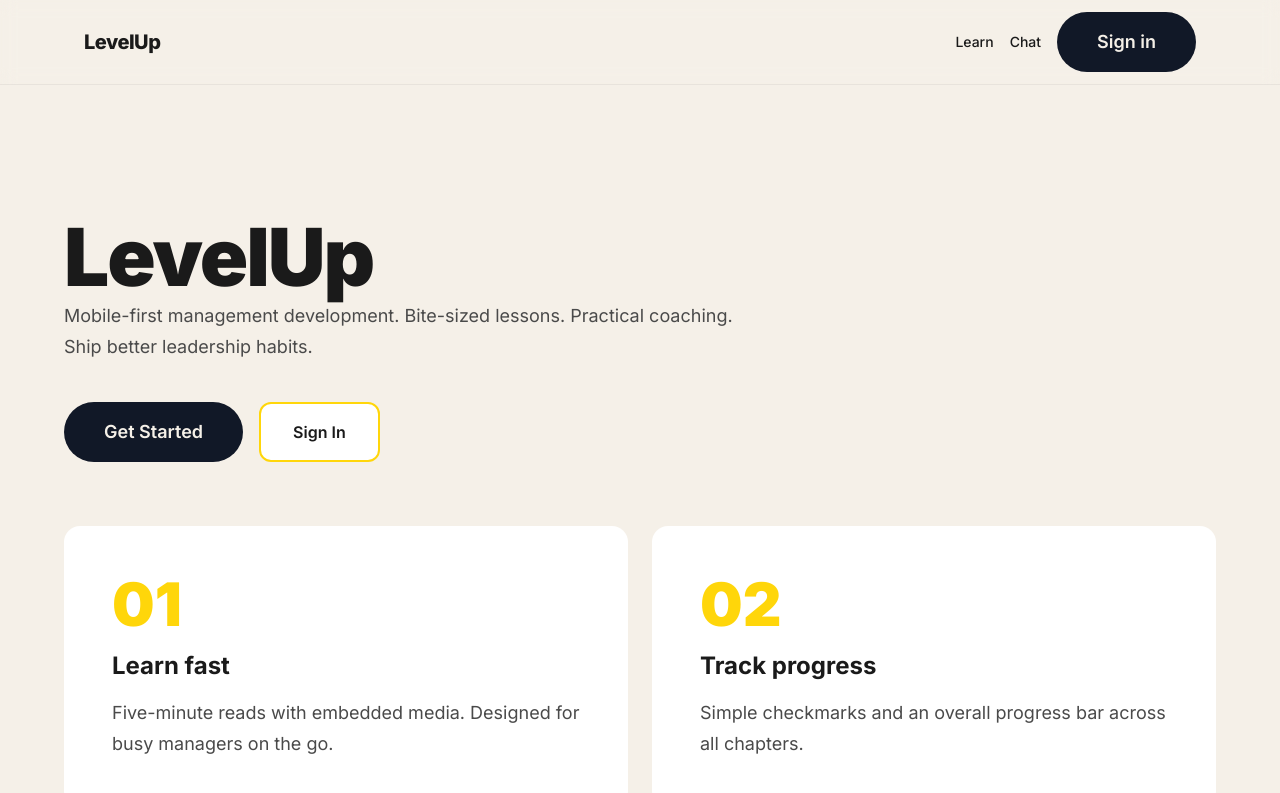
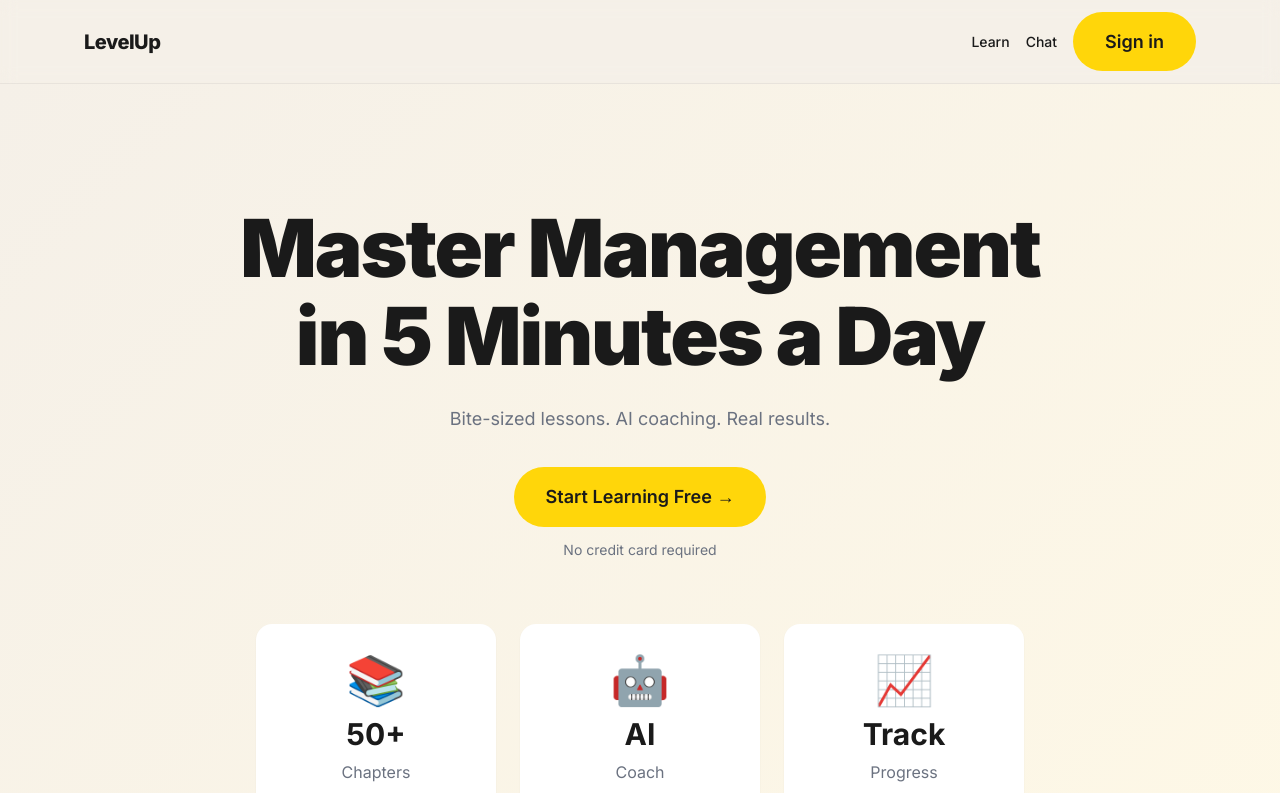
Before and after one commit to Coda1977/Levelup5, a Next.js app: page / in a window 1280 px wide. Shown: the top 793 px of the page. Built offline with nearby package versions, Linux system fonts and the light colour scheme; no server answers.

Commit message:
feat(design): implement Phase 1 of design system v2.0

```diff
--- a/src/app/globals.css
+++ b/src/app/globals.css
@@ -2,19 +2,107 @@
 @tailwind components;
 @tailwind utilities;
 
-/* Design Tokens */
+/* ============================================
+   DESIGN TOKENS v2.0
+   Based on docs/DESIGN.md
+   ============================================ */
+
 :root {
-  --bg-primary: #F5F0E8;
-  --text-primary: #1A1A1A;
-  --accent-yellow: #FFD60A;
+  /* Colors */
+  --bg-primary: #f5f0e8;
+  --text-primary: #1a1a1a;
+  --accent-yellow: #ffd60a;
   --accent-blue: #003566;
-  --text-secondary: #4A4A4A;
-  --white: #FFFFFF;
-  --font-sans: var(--font-sans, ui-sans-serif, system-ui, -apple-system, Segoe UI, Roboto, Ubuntu, Cantarell, Noto Sans, Helvetica Neue, Arial, "Apple Color Emoji", "Segoe UI Emoji");
+  --text-secondary: #6b7280;
+  --white: #ffffff;
+  --success-green: #10b981;
+  --error-red: #ef4444;
+
+  /* Gradients */
+  --gradient-hero: linear-gradient(135deg, #f5f0e8 0%, #fff9e6 100%);
+  --gradient-card: linear-gradient(180deg, #ffffff 0%, #fafafa 100%);
+
+  /* Typography */
+  --font-sans: ui-sans-serif, system-ui, -apple-system, Segoe UI, Roboto, Ubuntu,
+    Cantarell, Noto Sans, sans-serif;
+
+  /* Font Sizes */
+  --text-hero: clamp(48px, 8vw, 80px);
+  --text-h1: clamp(40px, 6vw, 64px);
+  --text-h2: clamp(32px, 5vw, 48px);
+  --text-h3: clamp(24px, 4vw, 32px);
+  --text-body: 18px;
+  --text-small: 16px;
+  --text-tiny: 14px;
+
+  /* Font Weights */
+  --weight-black: 900;
+  --weight-bold: 700;
+  --weight-semibold: 600;
+  --weight-regular: 400;
+
+  /* Line Heights */
+  --leading-tight: 1.1;
+  --leading-normal: 1.5;
+  --leading-relaxed: 1.7;
+
+  /* Letter Spacing */
+  --tracking-tight: -2px;
+  --tracking-normal: 0;
+
+  /* Spacing (4px base unit) */
+  --space-1: 4px;
+  --space-2: 8px;
+  --space-3: 12px;
+  --space-4: 16px;
+  --space-5: 20px;
+  --space-6: 24px;
+  --space-8: 32px;
+  --space-10: 40px;
+  --space-12: 48px;
+  --space-16: 64px;
+  --space-20: 80px;
+  --space-24: 96px;
+  --space-32: 128px;
+
+  /* Section Padding */
+  --section-padding-mobile: 60px;
+  --section-padding-desktop: 120px;
+
+  /* Card Padding */
+  --card-padding: 32px;
+
+  /* Gaps */
+  --gap-small: 16px;
+  --gap-medium: 24px;
+  --gap-large: 32px;
+
+  /* Border Radius */
+  --radius-sm: 8px;
+  --radius-md: 12px;
+  --radius-lg: 16px;
+  --radius-xl: 24px;
+  --radius-full: 9999px;
+
+  /* Shadows */
+  --shadow-sm: 0 1px 2px 0 rgba(0, 0, 0, 0.05);
+  --shadow-md: 0 4px 6px -1px rgba(0, 0, 0, 0.1);
+  --shadow-lg: 0 10px 15px -3px rgba(0, 0, 0, 0.1);
+  --shadow-xl: 0 20px 25px -5px rgba(0, 0, 0, 0.1);
+
+  /* Transitions */
+  --transition-fast: 150ms ease-out;
+  --transition-base: 200ms ease-out;
+  --transition-slow: 300ms ease-out;
 }
 
-/* Base */
-html, body, #__next {
+/* ============================================
+   BASE STYLES
+   ============================================ */
+
+html,
+body,
+#__next {
   height: 100%;
 }
 
@@ -29,91 +117,317 @@ body {
   -moz-osx-font-smoothing: grayscale;
 }
 
-/* Typography */
+/* ============================================
+   TYPOGRAPHY CLASSES
+   ============================================ */
+
 .h1-hero {
-  font-size: clamp(48px, 8vw, 80px);
-  font-weight: 900;
-  letter-spacing: -2px;
-  line-height: 1.1;
+  font-size: var(--text-hero);
+  font-weight: var(--weight-black);
+  letter-spacing: var(--tracking-tight);
+  line-height: var(--leading-tight);
+}
+
+.h1-page {
+  font-size: var(--text-h1);
+  font-weight: var(--weight-black);
+  letter-spacing: var(--tracking-tight);
+  line-height: var(--leading-tight);
 }
 
 .h2-section {
-  font-size: clamp(32px, 5vw, 48px);
-  font-weight: 700;
+  font-size: var(--text-h2);
+  font-weight: var(--weight-bold);
   letter-spacing: -1px;
+  line-height: var(--leading-normal);
+}
+
+.h3-card {
+  font-size: var(--text-h3);
+  font-weight: var(--weight-semibold);
+  line-height: var(--leading-normal);
 }
 
 .text-body {
-  font-size: 18px;
-  font-weight: 400;
-  line-height: 1.7;
+  font-size: var(--text-body);
+  font-weight: var(--weight-regular);
+  line-height: var(--leading-relaxed);
   color: var(--text-secondary);
 }
 
 .text-small {
-  font-size: 16px;
-  line-height: 1.6;
+  font-size: var(--text-small);
+  line-height: var(--leading-normal);
 }
 
-/* Layout helpers */
+.text-tiny {
+  font-size: var(--text-tiny);
+  line-height: var(--leading-normal);
+  color: var(--text-secondary);
+}
+
+/* ============================================
+   LAYOUT HELPERS
+   ============================================ */
+
 .section-container {
-  padding-top: 5rem; /* 80px */
-  padding-bottom: 5rem;
-  padding-left: 1.25rem;
-  padding-right: 1.25rem;
+  padding-top: var(--section-padding-mobile);
+  padding-bottom: var(--section-padding-mobile);
+  padding-left: var(--space-5);
+  padding-right: var(--space-5);
 }
 
 @media (min-width: 768px) {
   .section-container {
-    padding-top: 8rem; /* 128px */
-    padding-bottom: 8rem;
-    padding-left: 2.5rem;
-    padding-right: 2.5rem;
+    padding-top: var(--section-padding-desktop);
+    padding-bottom: var(--section-padding-desktop);
+    padding-left: var(--space-10);
+    padding-right: var(--space-10);
   }
 }
 
 .container-max {
-  max-width: 72rem; /* ~1152px */
+  max-width: 72rem; /* 1152px */
   margin-left: auto;
   margin-right: auto;
 }
 
-/* Components (align with design rules) */
+/* ============================================
+   BUTTON COMPONENTS
+   ============================================ */
+
 .btn-primary {
-  @apply bg-gray-900 text-[var(--bg-primary)] px-10 py-4 rounded-full font-semibold text-lg transition-all duration-300;
+  background: var(--accent-yellow);
+  color: var(--text-primary);
+  padding: var(--space-4) var(--space-8);
+  border-radius: var(--radius-full);
+  font-weight: var(--weight-semibold);
+  font-size: var(--text-body);
+  transition: transform var(--transition-base), box-shadow var(--transition-base);
+  display: inline-flex;
+  align-items: center;
+  justify-content: center;
+  border: none;
+  cursor: pointer;
 }
 
 .btn-primary:hover {
-  @apply -translate-y-1 shadow-lg;
+  transform: translateY(-2px);
+  box-shadow: var(--shadow-lg);
 }
 
-/* Feature Card */
+.btn-primary:active {
+  transform: scale(0.98);
+}
+
+.btn-secondary {
+  background: var(--white);
+  color: var(--text-primary);
+  border: 2px solid var(--accent-yellow);
+  padding: var(--space-4) var(--space-8);
+  border-radius: var(--radius-full);
+  font-weight: var(--weight-semibold);
+  font-size: var(--text-body);
+  transition: background var(--transition-base);
+  display: inline-flex;
+  align-items: center;
+  justify-content: center;
+  cursor: pointer;
+}
+
+.btn-secondary:hover {
+  background: var(--bg-primary);
+}
+
+/* ============================================
+   CARD COMPONENTS
+   ============================================ */
+
 .card-feature {
-  @apply bg-white p-12 rounded-2xl transition-all duration-300;
+  background: var(--white);
+  padding: var(--card-padding);
+  border-radius: var(--radius-lg);
+  box-shadow: var(--shadow-sm);
+  transition: all var(--transition-base);
 }
-.card-feature:hover { @apply -translate-y-2 shadow-xl; }
 
-/* Animations */
+.card-feature:hover {
+  transform: translateY(-4px);
+  box-shadow: var(--shadow-xl);
+}
+
+.card-continue {
+  background: var(--gradient-card);
+  padding: var(--space-8);
+  border-radius: var(--radius-xl);
+  border: 2px solid var(--accent-yellow);
+  box-shadow: var(--shadow-lg);
+}
+
+/* ============================================
+   PROGRESS COMPONENTS
+   ============================================ */
+
+.progress-bar {
+  width: 100%;
+  height: 12px;
+  background: #e5e7eb;
+  border-radius: var(--radius-full);
+  overflow: hidden;
+}
+
+.progress-fill {
+  height: 100%;
+  background: var(--success-green);
+  border-radius: var(--radius-full);
+  transition: width 500ms cubic-bezier(0.4, 0, 0.2, 1);
+}
+
+.badge-complete {
+  width: 32px;
+  height: 32px;
+  background: var(--success-green);
+  color: var(--white);
+  border-radius: var(--radius-full);
+  display: flex;
+  align-items: center;
+  justify-content: center;
+  font-weight: var(--weight-bold);
+  animation: fadeIn 300ms ease-out;
+}
+
+/* ============================================
+   CHAT COMPONENTS
+   ============================================ */
+
+.message-user {
+  background: var(--accent-yellow);
+  color: var(--text-primary);
+  padding: var(--space-4) var(--space-6);
+  border-radius: var(--radius-lg) var(--radius-lg) 0 var(--radius-lg);
+  max-width: 70%;
+  margin-left: auto;
+  animation: slideUp 200ms ease-out;
+}
+
+.message-ai {
+  background: var(--white);
+  color: var(--text-primary);
+  padding: var(--space-4) var(--space-6);
+  border-radius: var(--radius-lg) var(--radius-lg) var(--radius-lg) 0;
+  max-width: 70%;
+  box-shadow: var(--shadow-sm);
+  animation: slideUp 200ms ease-out;
+}
+
+.typing-indicator {
+  display: flex;
+  gap: 4px;
+  padding: var(--space-4);
+}
+
+.typing-dot {
+  width: 8px;
+  height: 8px;
+  background: var(--text-secondary);
+  border-radius: 50%;
+  animation: bounce 1.4s infinite ease-in-out;
+}
+
+.typing-dot:nth-child(1) {
+  animation-delay: -0.32s;
+}
+.typing-dot:nth-child(2) {
+  animation-delay: -0.16s;
+}
+
+/* ============================================
+   ANIMATIONS
+   ============================================ */
+
 @keyframes fadeIn {
-  from { opacity: 0; transform: translateY(20px); }
-  to { opacity: 1; transform: translateY(0); }
+  from {
+    opacity: 0;
+    transform: translateY(20px);
+  }
+  to {
+    opacity: 1;
+    transform: translateY(0);
+  }
 }
-.fade-in { animation: fadeIn 0.6s ease-out; }
 
-/* Accessibility: focus styles */
+@keyframes slideUp {
+  from {
+    opacity: 0;
+    transform: translateY(10px);
+  }
+  to {
+    opacity: 1;
+    transform: translateY(0);
+  }
+}
+
+@keyframes bounce {
+  0%,
+  80%,
+  100% {
+    transform: scale(0);
+  }
+  40% {
+    transform: scale(1);
+  }
+}
+
+@keyframes pulse {
+  0%,
+  100% {
+    opacity: 1;
+  }
+  50% {
+    opacity: 0.5;
+  }
+}
+
+.fade-in {
+  animation: fadeIn 0.6s ease-out;
+}
+
+.btn-loading {
+  animation: pulse 1.5s infinite;
+}
+
+/* ============================================
+   ACCESSIBILITY
+   ============================================ */
+
 :focus-visible {
   outline: 2px solid var(--accent-yellow);
   outline-offset: 2px;
+  border-radius: var(--radius-sm);
 }
 
-/* Iframe Embeds */
+/* Respect user's motion preferences */
+@media (prefers-reduced-motion: reduce) {
+  *,
+  *::before,
+  *::after {
+    animation-duration: 0.01ms !important;
+    animation-iteration-count: 1 !important;
+    transition-duration: 0.01ms !important;
+  }
+}
+
+/* ============================================
+   IFRAME EMBEDS
+   ============================================ */
+
 .iframe-wrapper {
   @apply my-6;
   position: relative;
   padding-bottom: 56.25%; /* 16:9 aspect ratio for YouTube */
   height: 0;
   overflow: hidden;
-  border-radius: 12px;
+  border-radius: var(--radius-md);
 }
 
 .iframe-wrapper iframe {
@@ -126,20 +440,20 @@ body {
 }
 
 /* Spotify embeds have different aspect ratio */
-.iframe-wrapper iframe[src*="spotify"] {
+.spotify-embed {
+  padding-bottom: 0;
+  height: 352px;
+}
+
+.spotify-embed iframe {
   position: static;
   height: 352px;
   padding-bottom: 0;
 }
 
-.iframe-wrapper:has(iframe[src*="spotify"]) {
-  padding-bottom: 0;
-  height: 352px;
-}
-
 /* Responsive sizing */
 @media (max-width: 640px) {
   .iframe-wrapper {
-    border-radius: 8px;
+    border-radius: var(--radius-sm);
   }
 }
--- a/src/app/page.tsx
+++ b/src/app/page.tsx
@@ -2,43 +2,59 @@ import Link from 'next/link';
 
 export default function HomePage() {
   return (
-    <main className="section-container">
+    <main className="section-container" style={{ background: 'var(--gradient-hero)' }}>
       <div className="container-max">
-        <header className="mb-10">
-          <h1 className="h1-hero fade-in">LevelUp</h1>
-          <p className="text-body max-w-2xl">
-            Mobile-first management development. Bite-sized lessons. Practical coaching. Ship better leadership habits.
+        {/* Hero Section */}
+        <header className="text-center mb-16 fade-in">
+          <h1 className="h1-hero mb-6">
+            Master Management
+            <br />
+            in 5 Minutes a Day
+          </h1>
+          <p className="text-body max-w-2xl mx-auto mb-8">
+            Bite-sized lessons. AI coaching. Real results.
           </p>
+
+          {/* Primary CTA */}
+          <Link
+            href="/auth/signup"
+            className="btn-primary text-lg px-12 py-5 mb-3"
+            aria-label="Start learning for free"
+          >
+            Start Learning Free →
+          </Link>
+          <p className="text-tiny text-center">No credit card required</p>
         </header>
 
-        <div className="mt-8 flex gap-4">
-          <Link
-            href="/auth/signup"
-            className="btn-primary inline-flex items-center justify-center"
-            aria-label="Sign up for LevelUp"
-          >
-            Get Started
-          </Link>
-          <Link
-            href="/auth/login"
-            className="px-8 py-4 bg-white text-text-primary font-semibold rounded-xl border-2 border-accent-yellow hover:bg-gray-50 inline-flex items-center justify-center"
-            aria-label="Sign in to LevelUp"
-          >
-            Sign In
-          </Link>
-        </div>
+        {/* Stats Section */}
+        <section className="grid grid-cols-1 sm:grid-cols-3 gap-6 max-w-3xl mx-auto mb-16">
+          <div className="card-feature text-center">
+            <div className="text-5xl mb-3">📚</div>
+            <div className="text-3xl font-bold mb-2">50+</div>
+            <p className="text-small text-text-secondary">Chapters</p>
+          </div>
+          <div className="card-feature text-center">
+            <div className="text-5xl mb-3">🤖</div>
+            <div className="text-3xl font-bold mb-2">AI</div>
+            <p className="text-small text-text-secondary">Coach</p>
+          </div>
+          <div className="card-feature text-center">
+            <div className="text-5xl mb-3">📈</div>
+            <div className="text-3xl font-bold mb-2">Track</div>
+            <p className="text-small text-text-secondary">Progress</p>
+          </div>
+        </section>
 
-        <section className="mt-16 grid gap-6 sm:grid-cols-2">
-          <div className="card-feature">
-            <div className="text-6xl font-black text-accent-yellow mb-4">01</div>
-            <h3 className="text-2xl font-bold mb-4">Learn fast</h3>
-            <p className="text-body">Five-minute reads with embedded media. Designed for busy managers on the go.</p>
-          </div>
-          <div className="card-feature">
-            <div className="text-6xl font-black text-accent-yellow mb-4">02</div>
-            <h3 className="text-2xl font-bold mb-4">Track progress</h3>
-            <p className="text-body">Simple checkmarks and an overall progress bar across all chapters.</p>
-          </div>
+        {/* Testimonial */}
+        <section className="max-w-2xl mx-auto text-center">
+          <blockquote className="bg-white/50 backdrop-blur-sm p-8 rounded-2xl">
+            <p className="text-body text-text-primary mb-4 italic">
+              "Promoted to Senior Manager in 3 months"
+            </p>
+            <footer className="text-small font-semibold">
+              — Sarah K., Tech Lead
+            </footer>
+          </blockquote>
         </section>
       </div>
     </main>
```
Also changed, not shown: 1 other file (tests, documents, lock files or other folders).
